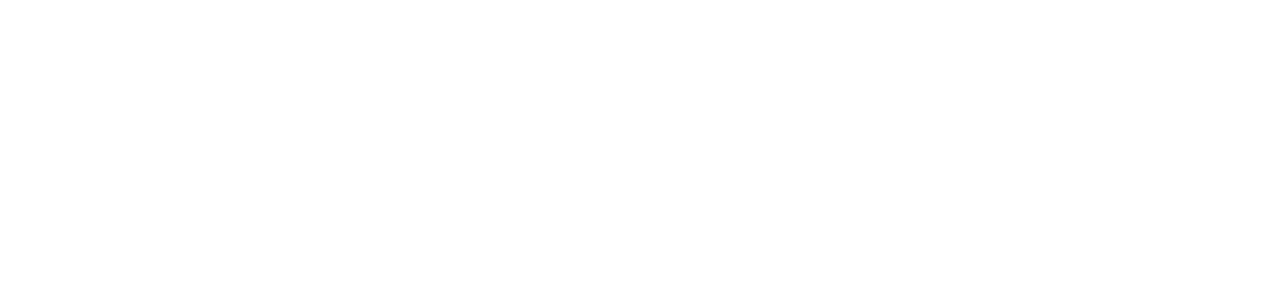
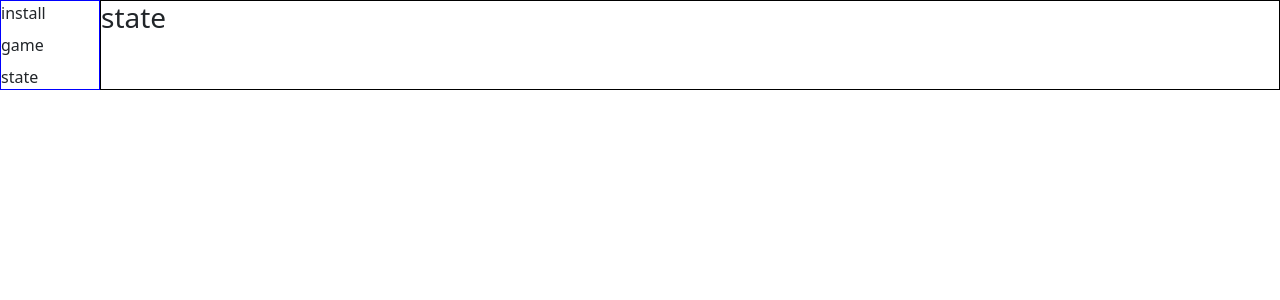
Before and after one commit to yumin359/react, a React (Vite) app: page /react/state in a window 1280 px wide. Before the commit this address had no page. Shown: the top 300 px of the page. Built offline with nearby package versions, Linux system fonts and the light colour scheme.

Commit message:
0704 layout

```diff
--- /dev/null
+++ b/src/App49.jsx
@@ -0,0 +1,130 @@
+import React from "react";
+import { BrowserRouter, Outlet, Route, Routes } from "react-router";
+
+// 연습
+// /react/install
+// /react/game
+// /react/state
+
+function sideNav() {
+  return (
+    <div className="d-flex">
+      <div
+        className="d-flex flex-column gap-2"
+        style={{ width: "100px", border: "1px solid blue" }}
+      >
+        <a href="/react/install" className="d-block nav-link">
+          install
+        </a>
+        <a href="/react/game" className="d-block nav-link">
+          game
+        </a>
+        <a href="/react/state" className="d-block nav-link">
+          state
+        </a>
+      </div>
+      <div
+        className="d-flex flex-column flex-grow-1"
+        style={{ border: "1px solid black" }}
+      >
+        <Outlet />
+      </div>
+    </div>
+  );
+}
+
+function App49(props) {
+  return (
+    <div>
+      <BrowserRouter>
+        <Routes>
+          <Route path="react" element={sideNav()}>
+            <Route path="install" element={<h3>install</h3>} />
+            <Route path="game" element={<h3>game</h3>} />
+            <Route path="state" element={<h3>state</h3>} />
+          </Route>
+        </Routes>
+      </BrowserRouter>
+    </div>
+  );
+}
+
+export default App49;
+
+// 위의 코드보고 지피티가 꾸며준 코드
+/*
+
+import React from "react";
+import {
+  BrowserRouter,
+  Outlet,
+  Route,
+  Routes,
+  Link,
+  useLocation,
+} from "react-router";
+import "bootstrap/dist/css/bootstrap.min.css";
+
+*/
+/*
+// ✅ 사이드 네비게이션 컴포넌트
+function SideNav() {
+  const location = useLocation();
+
+  // 현재 URL에 따라 active 클래스 부여
+  const isActive = (path) => location.pathname === path;
+
+  return (
+    <div className="d-flex" style={{ minHeight: "100vh" }}>
+      { /* 왼쪽 메뉴 }
+      <div
+        className="d-flex flex-column gap-3 p-3 bg-light border-end"
+        style={{ width: "160px" }}
+      >
+        <h5 className="text-primary">React</h5>
+        <Link
+          to="/react/install"
+          className={`nav-link ${isActive("/react/install") ? "fw-bold text-primary" : "text-dark"}`}
+        >
+          Install
+        </Link>
+        <Link
+          to="/react/game"
+          className={`nav-link ${isActive("/react/game") ? "fw-bold text-primary" : "text-dark"}`}
+        >
+          Game
+        </Link>
+        <Link
+          to="/react/state"
+          className={`nav-link ${isActive("/react/state") ? "fw-bold text-primary" : "text-dark"}`}
+        >
+          State
+        </Link>
+      </div>
+
+      {/* 오른쪽 화면 내용 }
+      <div className="flex-grow-1 p-4">
+        <Outlet />
+      </div>
+    </div>
+  );
+}
+
+// ✅ 전체 앱
+function App49() {
+  return (
+    <BrowserRouter>
+      <Routes>
+        <Route path="react" element={<SideNav />}>
+          <Route path="install" element={<h3>📦 React 설치 페이지</h3>} />
+          <Route path="game" element={<h3>🎮 게임 예제 페이지</h3>} />
+          <Route path="state" element={<h3>🔁 상태 관리 페이지</h3>} />
+        </Route>
+      </Routes>
+    </BrowserRouter>
+  );
+}
+
+export default App49;
+
+ */
--- a/src/main.jsx
+++ b/src/main.jsx
@@ -1,10 +1,10 @@
 import { StrictMode } from "react";
 import { createRoot } from "react-dom/client";
 import "bootstrap/dist/css/bootstrap.min.css";
-import App48 from "./App48.jsx";
+import App49 from "./App49.jsx";
 
 createRoot(document.getElementById("root")).render(
   <StrictMode>
-    <App48 />
+    <App49 />
   </StrictMode>,
 );
```
